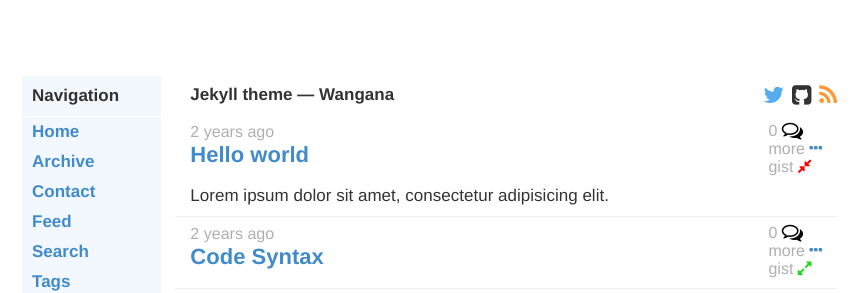
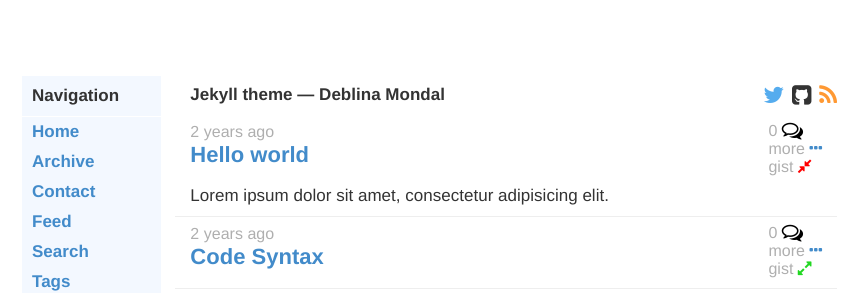
Before and after one commit to deblinam/deblinam.github.io2, a Jekyll site: the page built from index.html, in a window 1280 px wide. Shown: the top 293 px of the page, without its empty margins (203-1071 px from the left). Built offline with Jekyll 4.4.1, drawn with Linux system fonts in a browser that asks for light colours; some web fonts are replaced; Markdown is read by kramdown in place of the engine named in the settings.

Commit message:
Update _config.yml

```diff
--- a/_config.yml
+++ b/_config.yml
@@ -1,4 +1,4 @@
-name: Wangana
+name: Deblina Mondal
 description:  Jekyll theme
 
 sass:
```
